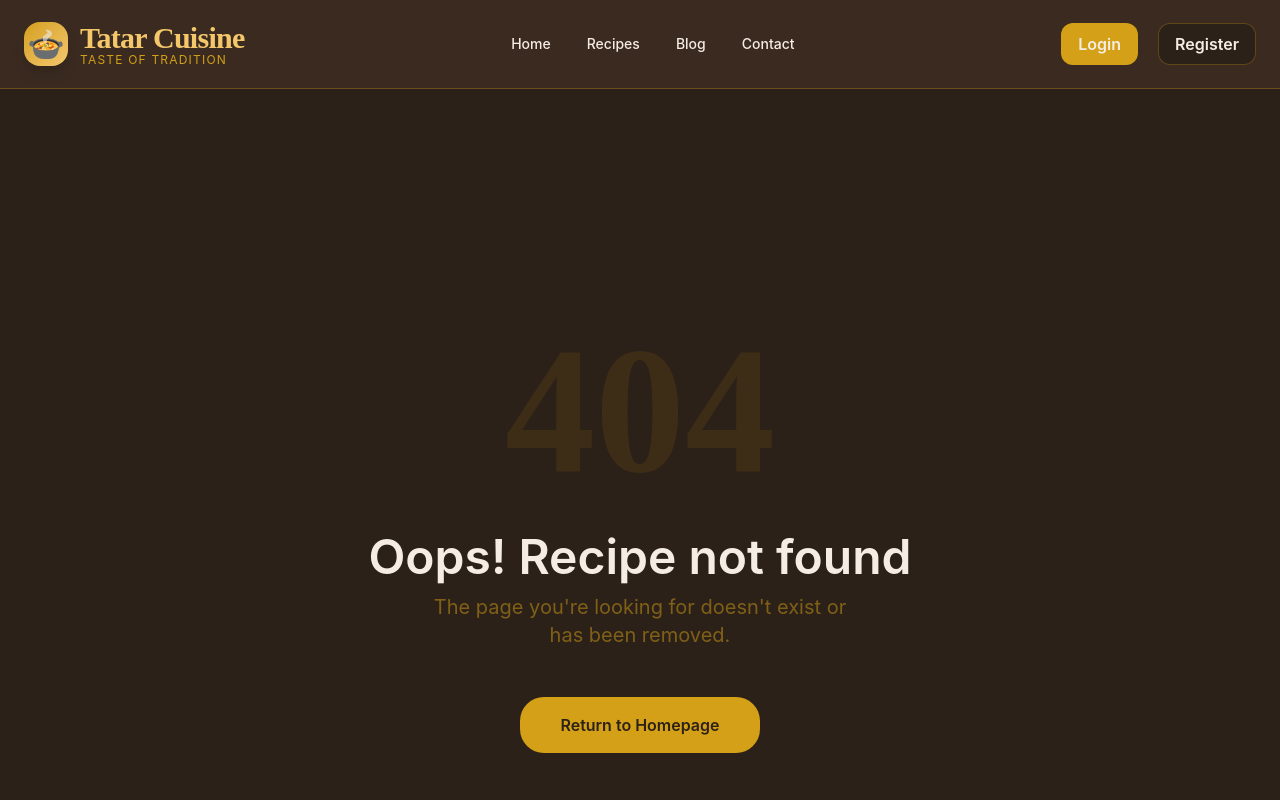
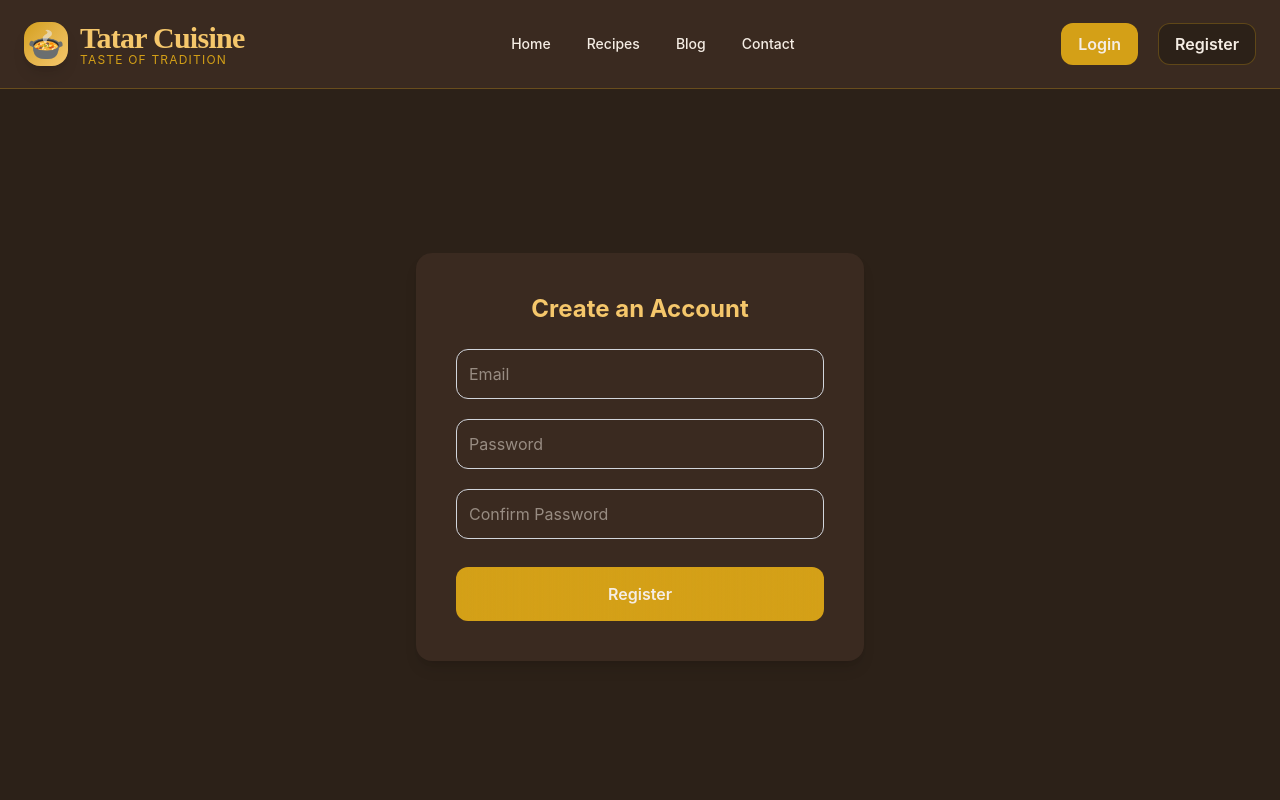
Before and after one commit to seriiserii825/next-tatar-food, a Next.js app: page /register in a window 1280 px wide. Before the commit this address had no page. Shown: the top 800 px of the page. Built offline with nearby package versions, Linux system fonts and the light colour scheme.

Commit message:
feat: register form

```diff
--- a/package.json
+++ b/package.json
@@ -9,9 +9,12 @@
     "lint": "eslint"
   },
   "dependencies": {
+    "@hookform/resolvers": "^5.2.2",
     "next": "16.2.2",
     "react": "19.2.4",
-    "react-dom": "19.2.4"
+    "react-dom": "19.2.4",
+    "react-hook-form": "^7.72.0",
+    "zod": "^4.3.6"
   },
   "devDependencies": {
     "@tailwindcss/postcss": "^4",
--- /dev/null
+++ b/src/app/register/page.tsx
@@ -0,0 +1,14 @@
+import RegisterForm from "@/forms/RegisterForm";
+
+export default function Page() {
+  return (
+    <div className="min-h-[80vh] flex items-center justify-center">
+      <div className="bg-warm-card p-10 rounded-2xl shadow-lg w-full max-w-md">
+        <h2 className="text-2xl font-bold mb-6 text-center text-warm-accent-light">
+          Create an Account
+        </h2>
+        <RegisterForm />
+      </div>
+    </div>
+  );
+}
--- a/src/components/UI/HeaderMenuLoggedOut.tsx
+++ b/src/components/UI/HeaderMenuLoggedOut.tsx
@@ -6,7 +6,7 @@ export default function HeaderMenuLoggedOut() {
       <Button variant="primary" size="sm">
         Login
       </Button>
-      <Button variant="secondary" size="sm">
+      <Button href="/register" as="link" variant="secondary" size="sm">
         Register
       </Button>
     </div>
--- a/src/forms/RegisterForm.tsx
+++ b/src/forms/RegisterForm.tsx
@@ -1,37 +1,83 @@
-import { useState } from "react";
+"use client";
+
+import { useForm } from "react-hook-form";
+import { zodResolver } from "@hookform/resolvers/zod";
+import * as z from "zod";
+import { registerZodSchema } from "@/zodSchemas/registerZodSchema";
+import Button from "@/components/UI/Button";
+
+// Тип формы на основе Zod
+type RegisterForm = z.infer<typeof registerZodSchema>;
 
 export default function RegisterForm() {
-  const [form, setForm] = useState({
-    email: "",
-    password: "",
-    confirmPassword: "",
+  const {
+    register,
+    handleSubmit,
+    formState: { errors, isSubmitting },
+    reset,
+  } = useForm<RegisterForm>({
+    resolver: zodResolver(registerZodSchema),
+    mode: "onBlur", // или "onChange"
   });
+
+  const onSubmit = async (data: RegisterForm) => {
+    try {
+      console.log("Registration data:", data);
+      // Здесь будет твой API запрос
+      alert("Registration successful! (demo)");
+      reset();
+    } catch (error) {
+      console.error(error);
+    }
+  };
+
   return (
-    <form className="flex flex-col gap-4">
+    <form onSubmit={handleSubmit(onSubmit)} className="flex flex-col gap-5 max-w-md">
+      {/* Email */}
+      <div>
         <input
           type="email"
           placeholder="Email"
-        value={form.email}
-        onChange={(e) => setForm({ ...form, email: e.target.value })}
-        className="border p-2 rounded"
+          {...register("email")}
+          className={`border p-3 rounded-xl w-full focus:outline-none focus:ring-2 transition-all
+            ${errors.email ? "border-red-500 focus:ring-red-500" : "border-gray-300 focus:ring-warm-accent"}`}
         />
+        {errors.email && <p className="text-red-500 text-sm mt-1">{errors.email.message}</p>}
+      </div>
+
+      {/* Password */}
+      <div>
         <input
           type="password"
           placeholder="Password"
-        value={form.password}
-        onChange={(e) => setForm({ ...form, password: e.target.value })}
-        className="border p-2 rounded"
+          {...register("password")}
+          className={`border p-3 rounded-xl w-full focus:outline-none focus:ring-2 transition-all
+            ${errors.password ? "border-red-500 focus:ring-red-500" : "border-gray-300 focus:ring-warm-accent"}`}
         />
+        {errors.password && <p className="text-red-500 text-sm mt-1">{errors.password.message}</p>}
+      </div>
+
+      {/* Confirm Password */}
+      <div>
         <input
           type="password"
           placeholder="Confirm Password"
-        value={form.confirmPassword}
-        onChange={(e) => setForm({ ...form, confirmPassword: e.target.value })}
-        className="border p-2 rounded"
+          {...register("confirmPassword")}
+          className={`border p-3 rounded-xl w-full focus:outline-none focus:ring-2 transition-all
+            ${errors.confirmPassword ? "border-red-500 focus:ring-red-500" : "border-gray-300 focus:ring-warm-accent"}`}
         />
-      <button type="submit" className="bg-blue-500 text-white p-2 rounded">
-        Register
-      </button>
+        {errors.confirmPassword && (
+          <p className="text-red-500 text-sm mt-1">{errors.confirmPassword.message}</p>
+        )}
+      </div>
+
+      <Button
+        type="submit"
+        variant="primary"
+        disabled={isSubmitting}
+        className="bg-gradient-to-r from-warm-accent to-warm-accentLight hover:from-warm-accentLight hover:to-warm-accent text-warm-bg py-3.5 rounded-3xl font-semibold transition-all disabled:opacity-70 mt-2">
+        {isSubmitting ? "Registering..." : "Register"}
+      </Button>
     </form>
   );
 }
--- /dev/null
+++ b/src/zodSchemas/registerZodSchema.ts
@@ -0,0 +1,14 @@
+import * as z from "zod";
+export const registerZodSchema = z
+  .object({
+    email: z.string().email("Please enter a valid email"),
+    password: z
+      .string()
+      .min(6, "Password must be at least 6 characters")
+      .max(16, "Password must not exceed 16 characters"),
+    confirmPassword: z.string(),
+  })
+  .refine((data) => data.password === data.confirmPassword, {
+    message: "Passwords do not match",
+    path: ["confirmPassword"], // ошибка будет привязана именно к полю confirmPassword
+  });
```
Also changed, not shown: 1 other file (tests, documents, lock files or other folders). Lines whose indentation alone changed are shown as unchanged.
